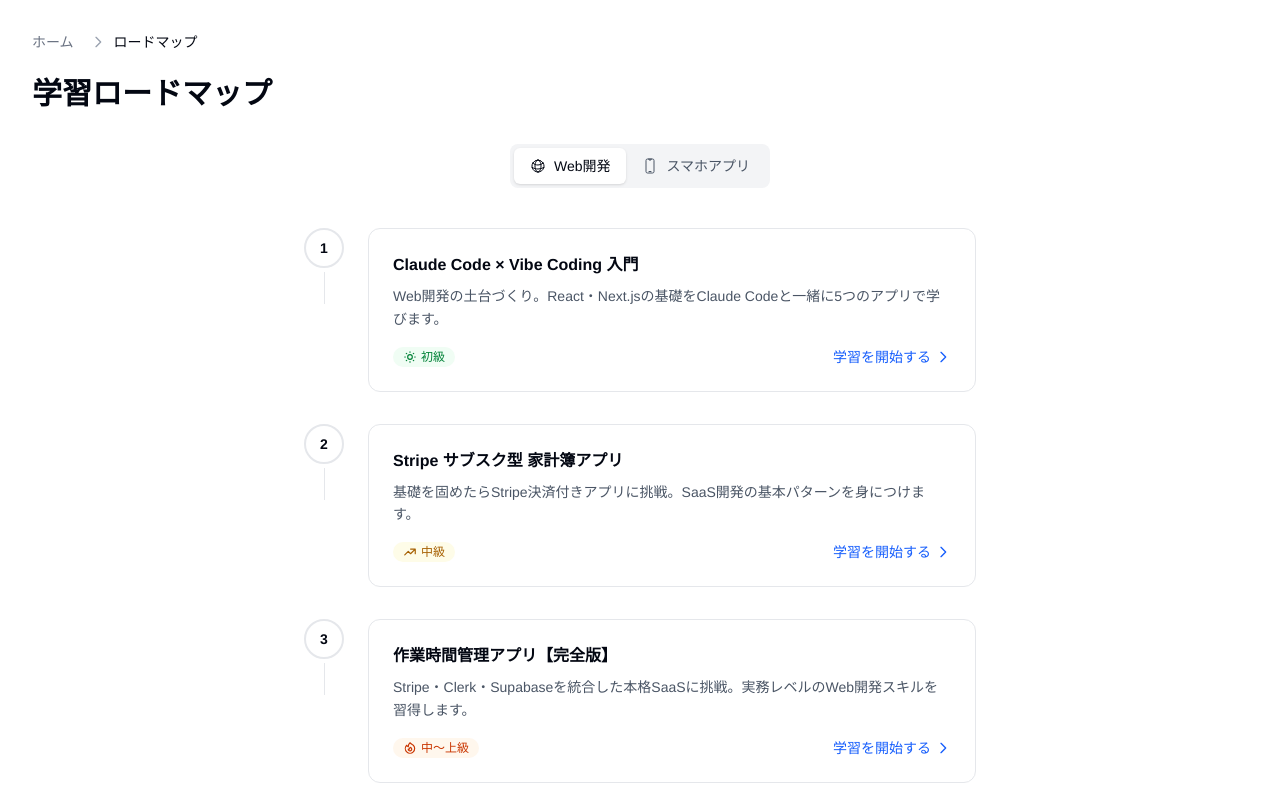
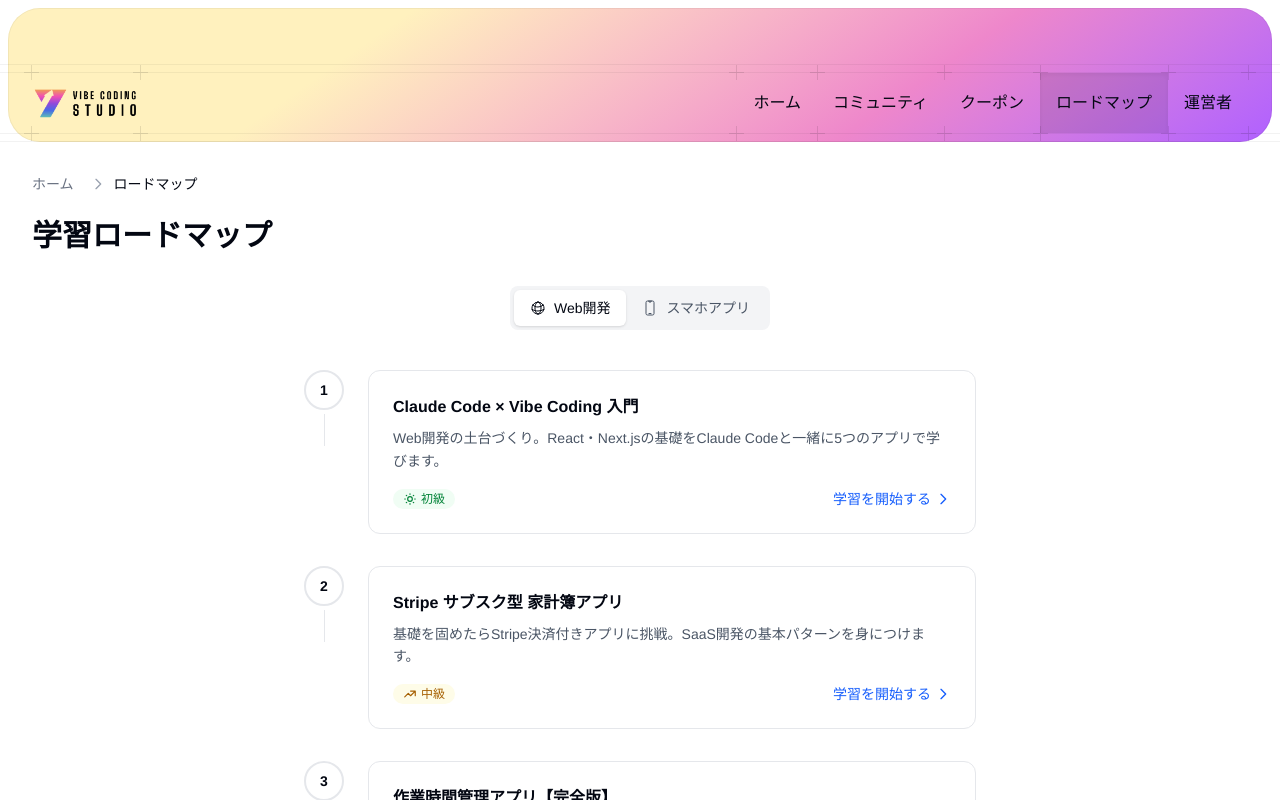
Before and after one commit to tomada1114/vibe-coding-studio, a Next.js app: page /roadmap in a window 1280 px wide. Shown: the top 800 px of the page. Built offline with nearby package versions, Linux system fonts and the light colour scheme.

Commit message:
fix: add Navbar, Footer, Gradient to roadmap page to match site-wide layout

```diff
--- a/src/app/roadmap/page.tsx
+++ b/src/app/roadmap/page.tsx
@@ -1,3 +1,8 @@
+import { Container } from "@/components/container"
+import { AsyncErrorBoundary } from "@/components/error-boundary"
+import { Footer } from "@/components/footer"
+import { Gradient } from "@/components/gradient"
+import { Navbar } from "@/components/navbar"
 import { RoadmapContent } from "@/components/roadmap/RoadmapContent"
 import type { Metadata } from "next"
 import { Suspense } from "react"
@@ -10,16 +15,34 @@
 
 export default function RoadmapPage() {
   return (
-    <main className="overflow-hidden">
+    <div className="overflow-hidden">
+      {/* ヘッダーセクション */}
+      <AsyncErrorBoundary>
+        <div className="relative">
+          <Gradient className="absolute inset-2 bottom-0 rounded-4xl ring-1 ring-black/5 ring-inset" />
+          <Container className="relative">
+            <Navbar />
+          </Container>
+        </div>
+      </AsyncErrorBoundary>
+
+      {/* メインコンテンツ */}
+      <main>
         <Suspense
           fallback={
             <div className="flex min-h-screen items-center justify-center">
-            <div className="text-zinc-500">読み込み中...</div>
+              <div className="text-gray-500">読み込み中...</div>
             </div>
           }
         >
           <RoadmapContent />
         </Suspense>
       </main>
+
+      {/* フッターセクション */}
+      <AsyncErrorBoundary>
+        <Footer />
+      </AsyncErrorBoundary>
+    </div>
   )
 }
```
Lines whose indentation alone changed are shown as unchanged.
